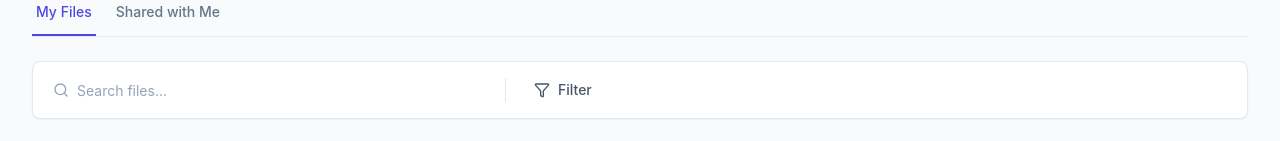
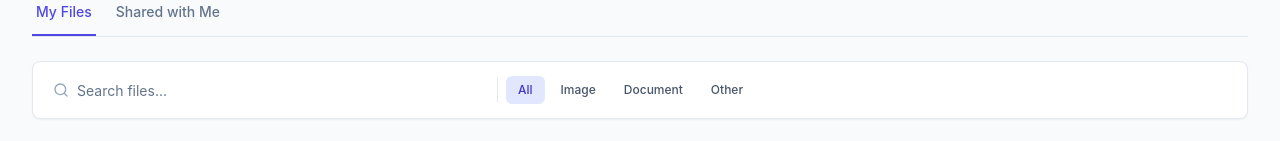
Before and after one commit to tushar-glitch/NuaDrive, a React (Vite) app in the folder client/: page /dashboard in a window 1280 px wide. Shown: the part 175-316 px from the top of the page. Built offline with nearby package versions, Linux system fonts and the light colour scheme; no server answers.

Commit message:
Minor search and filter fixes

```diff
--- a/client/src/App.jsx
+++ b/client/src/App.jsx
@@ -7,6 +7,7 @@ import Dashboard from './pages/Dashboard';
 import { AuthProvider } from './components/auth/AuthContext';
 
 import FileViewer from './pages/FileViewer';
+import Home from './pages/Home';
 
 function App() {
   return (
@@ -16,24 +17,7 @@ function App() {
         <div className="min-h-screen font-sans">
           <Routes>
             <Route element={<Layout />}>
-              <Route path="/" element={
-                <div className="flex flex-col items-center justify-center py-20 text-center">
-                  <h1 className="text-4xl font-extrabold tracking-tight text-slate-900 sm:text-5xl mb-4">
-                    Share files securely.
-                  </h1>
-                  <p className="text-lg text-slate-600 max-w-2xl mx-auto">
-                    Simple, fast, and secure file sharing for everyone. Upload your files and share them instantly with a link.
-                  </p>
-                  <div className="mt-8 flex gap-4 justify-center">
-                     <Link to="/register" className="px-6 py-3 text-base font-medium text-white bg-indigo-600 hover:bg-indigo-700 rounded-lg transition-colors">
-                       Get Started
-                     </Link>
-                     <Link to="/login" className="px-6 py-3 text-base font-medium text-indigo-600 bg-white border border-indigo-200 hover:bg-indigo-50 rounded-lg transition-colors">
-                       Sign In
-                     </Link>
-                  </div>
-                </div>
-              } />
+              <Route path="/" element={<Home />} />
               <Route path="/login" element={<Login />} />
               <Route path="/register" element={<Register />} />
               <Route path="/dashboard" element={<Dashboard />} />
--- a/client/src/pages/Dashboard.jsx
+++ b/client/src/pages/Dashboard.jsx
@@ -14,6 +14,9 @@ export default function Dashboard() {
   const [activeShareFile, setActiveShareFile] = useState(null);
   const [files, setFiles] = useState([]);
   const [isLoading, setIsLoading] = useState(true);
+
+  const [searchTerm, setSearchTerm] = useState('');
+  const [filterType, setFilterType] = useState('all'); // 'all', 'image', 'document', 'other'
 
   const fetchFiles = async () => {
     setIsLoading(true);
@@ -36,6 +39,20 @@ export default function Dashboard() {
   useEffect(() => {
     fetchFiles();
   }, [activeTab]);
+
+  const filteredFiles = files.filter(file => {
+      const matchesSearch = file.name.toLowerCase().includes(searchTerm.toLowerCase());
+      const ext = file.type?.toLowerCase() || '';
+      const isImage = ['jpg', 'jpeg', 'png', 'gif', 'webp', 'svg'].includes(ext);
+      const isDoc = ['pdf', 'doc', 'docx', 'txt', 'xls', 'xlsx'].includes(ext);
+
+      let matchesType = true;
+      if (filterType === 'image') matchesType = isImage;
+      if (filterType === 'document') matchesType = isDoc;
+      if (filterType === 'other') matchesType = !isImage && !isDoc;
+
+      return matchesSearch && matchesType;
+  });
 
   return (
     <div className="space-y-6">
@@ -87,14 +104,27 @@ export default function Dashboard() {
           <Search className="absolute left-3 top-1/2 -translate-y-1/2 h-4 w-4 text-slate-400" />
           <Input
             placeholder="Search files..."
-            className="pl-9 border-0 bg-transparent focus-visible:ring-0 placeholder:text-slate-400"
+            className="pl-9 border-none bg-transparent focus:ring-0"
+            value={searchTerm}
+            onChange={(e) => setSearchTerm(e.target.value)}
           />
         </div>
-        <div className="h-6 w-px bg-slate-200 mx-2" />
-        <Button variant="ghost" size="sm" className="text-slate-600">
-          <Filter className="h-4 w-4 mr-2" />
-          Filter
-        </Button>
+        <div className="h-6 w-px bg-slate-200" />
+        <div className="flex gap-1">
+            {['all', 'image', 'document', 'other'].map(type => (
+                <button
+                    key={type}
+                    onClick={() => setFilterType(type)}
+                    className={`px-3 py-1.5 text-xs font-medium rounded-md transition-colors capitalize ${
+                        filterType === type
+                        ? 'bg-indigo-100 text-indigo-700'
+                        : 'text-slate-600 hover:bg-slate-100'
+                    }`}
+                >
+                    {type}
+                </button>
+            ))}
+        </div>
       </div>
 
       {/* File Grid */}
@@ -104,7 +134,7 @@ export default function Dashboard() {
         </div>
       ) : (
         <div className="grid grid-cols-1 sm:grid-cols-2 lg:grid-cols-3 xl:grid-cols-4 gap-4">
-          {files.map((file) => (
+          {filteredFiles.map((file) => (
             <FileCard
               key={file.id}
               file={file}
--- /dev/null
+++ b/client/src/pages/Home.jsx
@@ -0,0 +1,33 @@
+import { Link } from 'react-router-dom';
+import { useAuth } from '../components/auth/AuthContext';
+
+export default function Home() {
+    const { user } = useAuth();
+
+    return (
+        <div className="flex flex-col items-center justify-center py-20 text-center">
+            <h1 className="text-4xl font-extrabold tracking-tight text-slate-900 sm:text-5xl mb-4">
+            Share files securely.
+            </h1>
+            <p className="text-lg text-slate-600 max-w-2xl mx-auto">
+            Simple, fast, and secure file sharing for everyone. Upload your files and share them instantly with a link.
+            </p>
+            <div className="mt-8 flex gap-4 justify-center">
+                {user ? (
+                    <Link to="/dashboard" className="px-6 py-3 text-base font-medium text-white bg-indigo-600 hover:bg-indigo-700 rounded-lg transition-colors">
+                        Go to Dashboard
+                    </Link>
+                ) : (
+                    <>
+                        <Link to="/register" className="px-6 py-3 text-base font-medium text-white bg-indigo-600 hover:bg-indigo-700 rounded-lg transition-colors">
+                        Get Started
+                        </Link>
+                        <Link to="/login" className="px-6 py-3 text-base font-medium text-indigo-600 bg-white border border-indigo-200 hover:bg-indigo-50 rounded-lg transition-colors">
+                        Sign In
+                        </Link>
+                    </>
+                )}
+            </div>
+        </div>
+    );
+}
```
Also changed, not shown: 1 other file (tests, documents, lock files or other folders).
